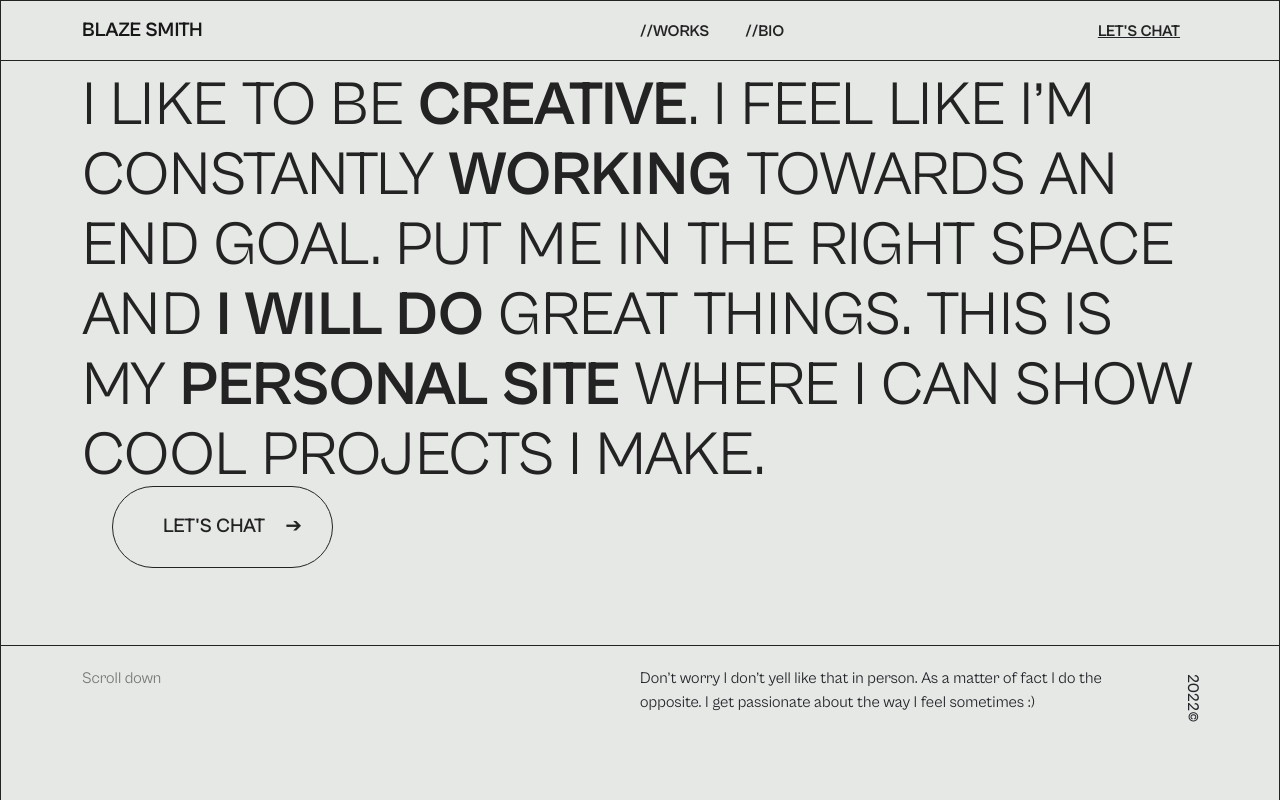
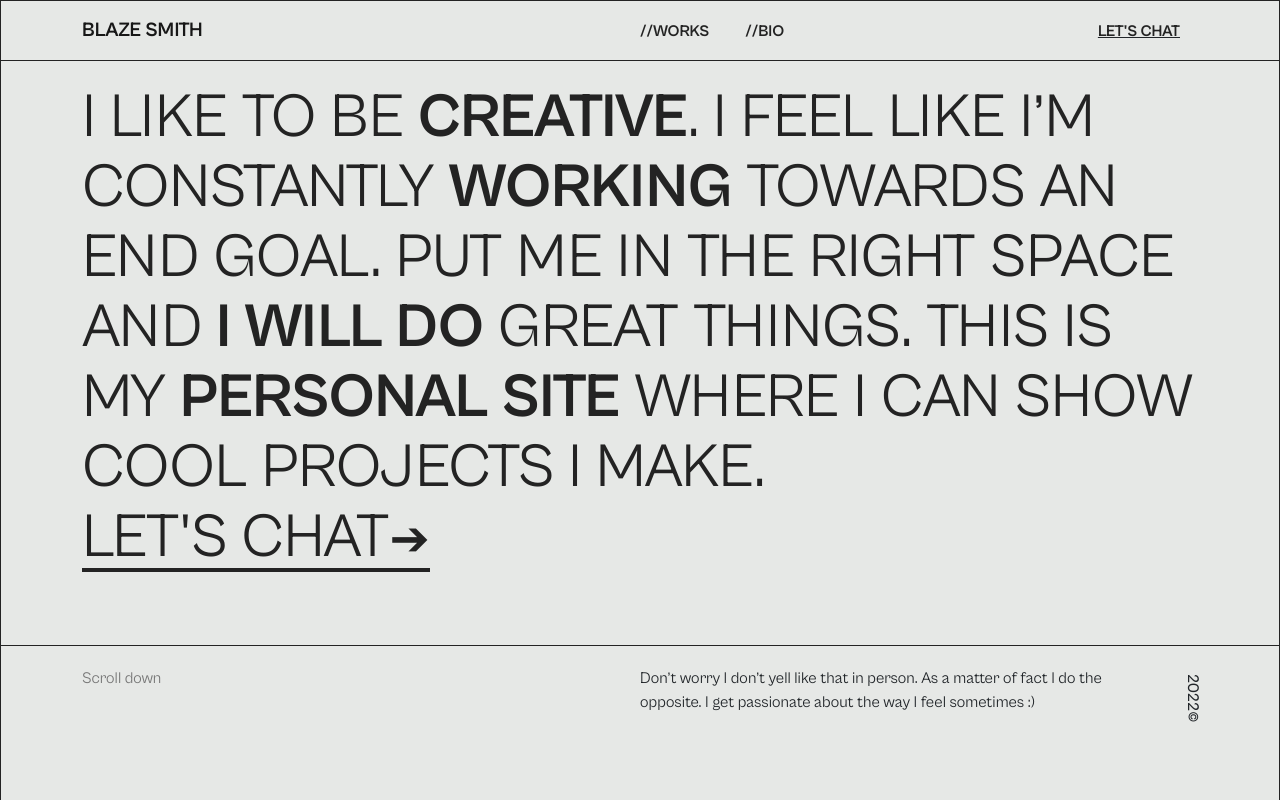
Before and after one commit to blaze-smt/Portfolio, an Angular app: page / in a window 1280 px wide. Shown: the top 800 px of the page. Built offline with nearby package versions, Linux system fonts and the light colour scheme.

Commit message:
Landing CTA adjustment. Made pathing easier in ts.config . Fixed Projects on multiple screen sizes

```diff
--- a/src/app/landing/landing.component.html
+++ b/src/app/landing/landing.component.html
@@ -8,10 +8,10 @@
             <strong>WORKING</strong> TOWARDS AN END GOAL. PUT ME IN THE RIGHT
             SPACE AND <strong>I WILL DO</strong> GREAT THINGS. THIS IS MY
             <strong>PERSONAL SITE</strong> WHERE I CAN SHOW COOL PROJECTS I
-            MAKE.</span
-          >
+            MAKE.
+          </span>
           <div class="break"></div>
-          <a class="btn btn-special"> <span>LET'S CHAT</span> <i>➔</i> </a>
+          <a class="btn-cta"><span>LET'S CHAT</span><i>➔</i></a>
         </h1>
       </div>
     </div>
--- a/src/app/landing/landing.component.scss
+++ b/src/app/landing/landing.component.scss
@@ -1,6 +1,6 @@
 @import "node_modules/bootstrap/scss/functions";
-@import "../../../node_modules/bootstrap/scss/variables";
-@import "../../../node_modules/bootstrap/scss/mixins";
+@import "node_modules/bootstrap/scss/variables";
+@import "node_modules/bootstrap/scss/mixins";
 
 .header-home {
   display: flex;
@@ -29,58 +29,9 @@
           font-weight: 400;
           line-height: 90px;
         }
-        .break {
-          display: none;
-        }
-        .btn-special {
-          position: relative;
-          bottom: 5px;
-          left: 30px;
-          color: #232323;
-          font-size: 20px;
-          padding: 25px 50px;
-          border-radius: 90px;
-          border: 1px solid #232323;
-          white-space: nowrap;
-          transition: all 120ms ease-in-out;
-          span {
-            font-weight: 600;
-          }
-          i {
-            font-style: normal;
-            position: relative;
-            left: 20px;
-          }
-          &::before {
-            content: "";
-            width: 100%;
-            height: 100%;
-            background: radial-gradient(
-              rgba(92, 120, 150, 100),
-              rgba(48, 111, 178, 0.6),
-              rgba(34, 107, 184, 0.43),
-              rgba(92, 120, 150, 0.33)
-            );
-            position: absolute;
-            top: 0;
-            left: 0;
-            z-index: -1;
-            opacity: 100%;
-            border-radius: 70px;
-            opacity: 0;
-            transition: all ease-in-out 150ms;
-            background-size: 100% 2%;
-            background-position: 50% 50%;
-          }
-          &:hover {
-            color: white;
-            border: 1px solid white;
-            cursor: pointer;
-            &::before {
-              opacity: 100;
-            }
-          }
-        }
+      }
+      .break {
+        display: none;
       }
     }
   }
@@ -160,12 +111,6 @@
 
   @media screen and (max-width: breakpoint-min(xl, $grid-breakpoints)) {
     // <1200px
-    .landing {
-      .title-wrapper {
-        .title-content {
-        }
-      }
-    }
   }
 
   @media screen and (max-width: breakpoint-min(lg, $grid-breakpoints)) {
--- a/src/assets/css/selectors/button.css
+++ b/src/assets/css/selectors/button.css
@@ -5,6 +5,43 @@
 
 .btn-a span {
   font-size: 48px;
+}
+
+.btn-cta {
+  position: relative;
+  color: #232323;
+  text-decoration: none;
+  cursor: pointer;
+}
+
+.btn-cta i {
+  font-style: normal;
+  font-size: 48px;
+  vertical-align: middle;
+}
+
+.btn-cta::after {
+  content: "";
+  position: absolute;
+  height: 4px;
+  bottom: 1px;
+  margin: 0 auto;
+  left: 0;
+  right: 0;
+  width: 100%;
+  background: #232323;
+  -webkit-transition: width ease-in 100ms;
+  transition: width ease-in 100ms;
+}
+
+.btn-cta:hover, .btn-cta:active {
+  color: transparent;
+  background: radial-gradient(#5c7896, rgba(48, 111, 178, 0.6), rgba(34, 107, 184, 0.43), rgba(92, 120, 150, 0.33));
+  background-clip: text;
+}
+
+.btn-cta:hover::after, .btn-cta:active::after {
+  width: 0;
 }
 
 .btn-special {
--- a/src/assets/css/selectors/button.scss
+++ b/src/assets/css/selectors/button.scss
@@ -1,3 +1,7 @@
+@import "node_modules/bootstrap/scss/functions";
+@import "node_modules/bootstrap/scss/variables";
+@import "node_modules/bootstrap/scss/mixins";
+
 .btn-a {
   color: #232323;
   text-decoration: none;
@@ -6,11 +10,47 @@
   }
 }
 
+.btn-cta {
+  position: relative;
+  color: #232323;
+  text-decoration: none;
+  cursor: pointer;
+  i {
+    font-style: normal;
+    font-size: 48px;
+    vertical-align: middle;
+  }
+  &::after {
+    content: "";
+    position: absolute;
+    height: 4px;
+    bottom: 1px;
+    margin: 0 auto;
+    left: 0;
+    right: 0;
+    width: 100%;
+    background: #232323;
+    transition: width ease-in 100ms;
+  }
+  &:hover,
+  &:active {
+    color: transparent;
+    background: radial-gradient(
+      rgba(92, 120, 150, 100),
+      rgba(48, 111, 178, 0.6),
+      rgba(34, 107, 184, 0.43),
+      rgba(92, 120, 150, 0.33)
+    );
+    background-clip: text;
+    &::after {
+      width: 0;
+    }
+  }
+}
 .btn-special {
   position: relative;
   border-radius: 70px;
   border: 1px solid #232323;
-  font-size: 48px;
   font-weight: 450;
   padding: 0.25rem 1rem;
   margin-right: 14px;
@@ -21,6 +61,9 @@
   overflow: hidden;
   z-index: 1;
   transition: all ease-in-out 150ms;
+  span {
+    font-size: 48px;
+  }
   &::before {
     content: "";
     width: 100%;
@@ -51,3 +94,48 @@
     }
   }
 }
+
+@media screen and (max-width: breakpoint-min(xxl, $grid-breakpoints)) {
+  // <1400px
+}
+
+@media screen and (max-width: 1250px) {
+  // <= 1250px
+}
+
+@media screen and (max-width: breakpoint-min(xl, $grid-breakpoints)) {
+  // <1200px
+}
+
+@media screen and (max-width: breakpoint-min(lg, $grid-breakpoints)) {
+  // <992px
+  .btn-cta {
+    i {
+      font-size: 32px;
+    }
+    &:after {
+      height: 2px;
+    }
+  }
+}
+
+@media screen and (max-width: breakpoint-max(md, $grid-breakpoints)) {
+  // <768px
+  .btn-cta {
+    i {
+      font-size: 24px;
+    }
+  }
+}
+
+@media screen and (max-width: breakpoint-min(sm, $grid-breakpoints)) {
+  // <576px
+  .btn-special {
+    span {
+      font-size: 40px;
+    }
+  }
+}
+
+@media screen and (max-width: 258px) {
+}
```
Also changed, not shown: src/styles.css (+22 -0 lines), tsconfig.json (+6 -6 lines), 2 other files (tests, documents, lock files or other folders).
